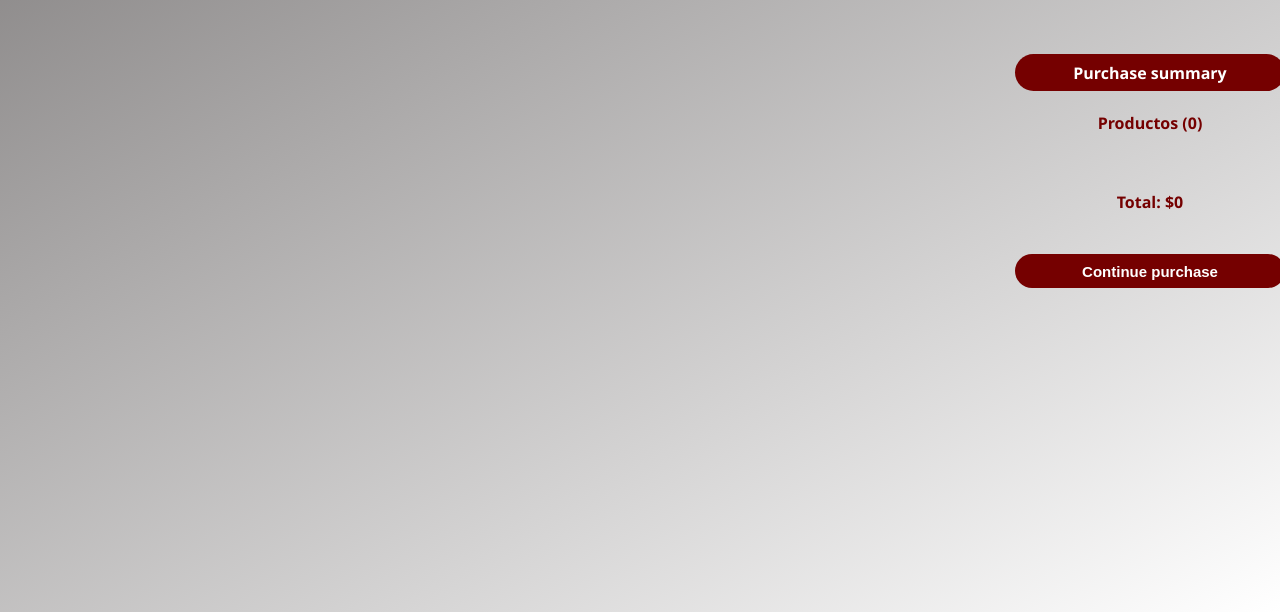
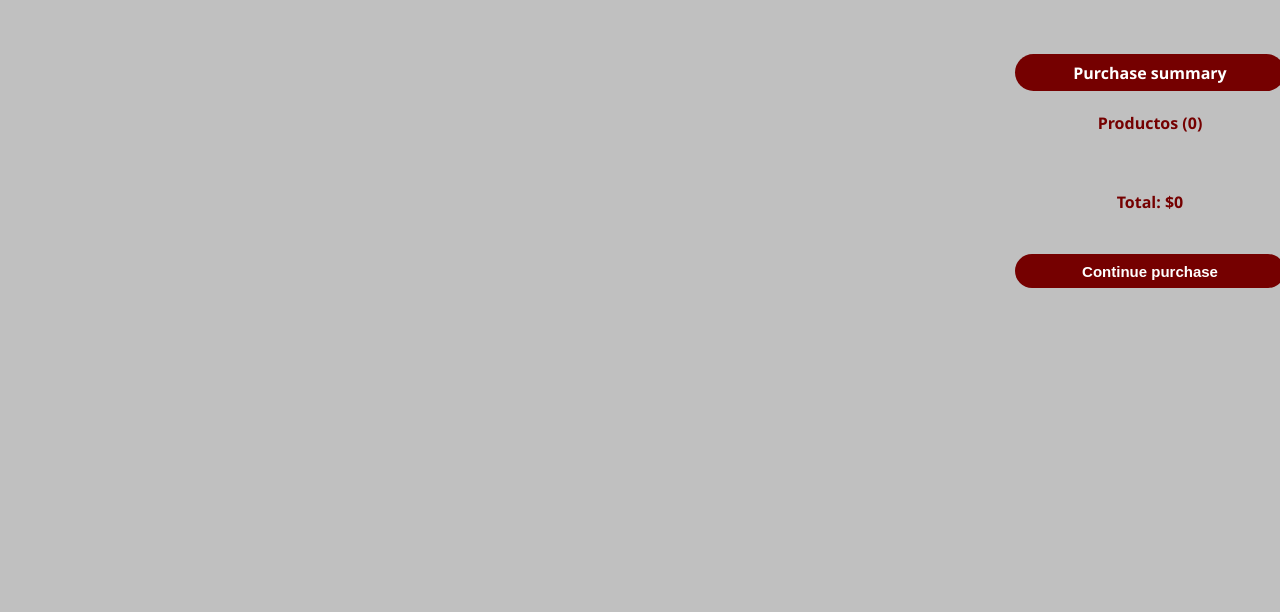
Before and after one commit to 95560384/PrimeraChamba, a plain HTML site: page Curso frontEnd/tshirt/buyCart.index.html in a window 1280 px wide. Shown: the part 188-800 px from the top of the page. Drawn offline with Linux system fonts and the light colour scheme.

Commit message:
cambio de color pag carrito

```diff
--- a/Curso frontEnd/tshirt/buyCart.css
+++ b/Curso frontEnd/tshirt/buyCart.css
@@ -2,7 +2,7 @@ body{
     margin: 0;
     padding: 0;
     font-family:'Segoe UI', Tahoma, Geneva, Verdana, sans-serif;
-    background: linear-gradient(150deg, #817e7e, #ffffff);
+    background: silver;
     height: 100vh;
 }
 
```
